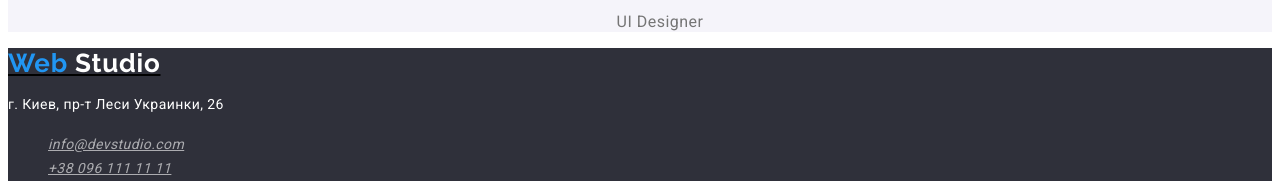
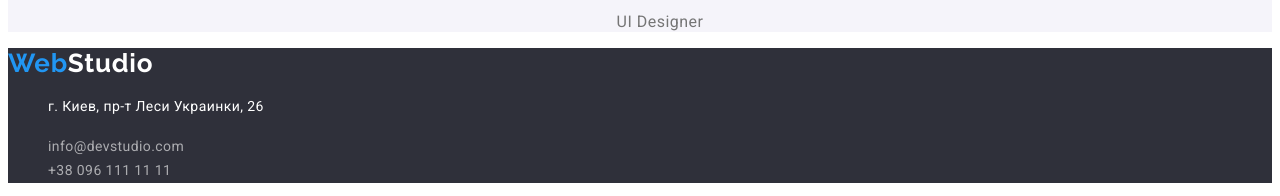
Before and after one commit to MaximGoldan/goit-markup-hw-02, a plain HTML site: page index.html in a window 1280 px wide. Shown: the part 2517-2713 px from the top of the page. Drawn offline with Linux system fonts and the light colour scheme.

Commit message:
Доработал

```diff
--- a/css/style.css
+++ b/css/style.css
@@ -28,6 +28,7 @@ font-family: 'Roboto', sans-serif;
 background: #ffffff;
 }
 /* Логотип */
+/* htmlWhitespaceSensitivity: css */
 .span-logo {
 font-family: 'Raleway';
 font-style: normal;
@@ -35,9 +36,9 @@ font-weight: 700;
 font-size: 26px;
 line-height: 1.19;
 letter-spacing: 0.03em;
-
 color: #2196F3;
 }
+
 .logo {
 font-weight: 700;
 font-size: 26px;
@@ -45,12 +46,16 @@ line-height: 1.19;
 letter-spacing: 0.03em;
 color: #000000;
 }
+.span-logo, .logo {
+text-decoration: none;
+}
 /* header ссылки */
 .header-link {
 font-weight: 500;
 font-size: 14px;
 line-height: 1.14;
 letter-spacing: 0.02em;
+cursor: pointer;
 color: #212121;
 }
 /* header емеил и тел */
@@ -61,6 +66,8 @@ font-size: 14px;
 line-height: 1.14;
 letter-spacing: 0.02em;
 color: #757575;
+text-decoration: none;
+cursor: pointer;
 }
 .header-link:hover,
 .header-link:focus {
@@ -106,6 +113,7 @@ color: #ffffff;
 background: #2196f3;
 box-shadow: 0px 4px 4px rgba(0, 0, 0, 0.15);
 border-radius: 4px;
+cursor: pointer;
 }
 
 
@@ -165,7 +173,7 @@ color: #757575;
 }
 /* Подвал */
 .footer {
-    background: #2F303A;
+background: #2F303A;
 }
 .span-studio {
 font-family: 'Raleway';
@@ -182,13 +190,16 @@ font-size: 14px;
 line-height: 1.71;
 letter-spacing: 0.03em;
 color: #FFFFFF;
+text-decoration: none;
 }
 .footer-link {
+font-style: normal;
 font-weight: 400;
 font-size: 14px;
 line-height: 1.71;
 letter-spacing: 0.03em;
 color: rgba(255, 255, 255, 0.6);
+text-decoration: none;
 }
 /* portfolio */
 .list-nav__btn {
@@ -199,6 +210,7 @@ text-align: center;
 letter-spacing: 0.03em;
 background-color:  #F5F4FA;
 color: #212121;
+cursor: pointer;
 }
 .list-nav__btn:hover,
 .list-nav__btn:focus {
--- a/index.html
+++ b/index.html
@@ -17,9 +17,8 @@
     <header class="header">
       <nav class="header-nav">
         <a class="logo" href="./index.html">
-          <span class="span-logo"> Web </span> Studio
-        </a>
-
+          <span class="span-logo">Web</span>Studio</a
+        >
         <ul class="header-list list">
           <li class="header-item">
             <a href="" class="header-link">Студия</a>
@@ -86,7 +85,6 @@
           </li>
         </ul>
       </section>
-
       <!--Чем мы занимаемся-->
       <section class="work">
         <h2 class="work-title">Чем мы занимаемся</h2>
@@ -139,20 +137,25 @@
     <footer class="footer">
       <div>
         <a class="logo" href="./index.html">
-          <span class="span-logo"> Web </span>
-          <span class="span-studio">Studio</span>
+          <span class="span-logo">Web</span
+          ><span class="span-studio">Studio</span>
         </a>
         <address class="adres">
-          <p class="adres-text">г. Киев, пр-т Леси Украинки, 26</p>
-
           <ul class="footer-list list">
             <li class="footer-item">
-              <a class="footer-link" href="mailto:info@devstudio.com"
+              <a class="adres-text" href="https://goo.gl/maps/ThywqEjot6tUFqHi9"
+                >г. Киев, пр-т Леси Украинки, 26</a
+              >
+            </li>
+          </ul>
+          <ul class="footer-list list">
+            <li class="footer-item">
+              <a href="mailto:info@devstudio.com" class="footer-link"
                 >info@devstudio.com</a
               >
             </li>
             <li class="footer-item">
-              <a class="footer-link" href="tel:+380961111111"
+              <a href="tel:+380961111111" class="footer-link"
                 >+38 096 111 11 11</a
               >
             </li>
```
Also changed, not shown: portfolio.html (+13 -8 lines).
